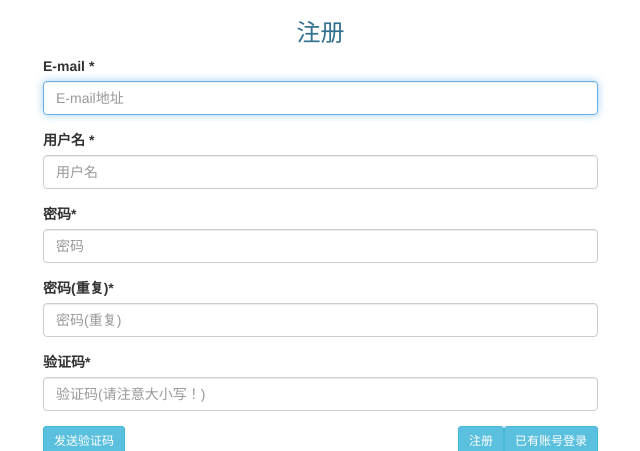
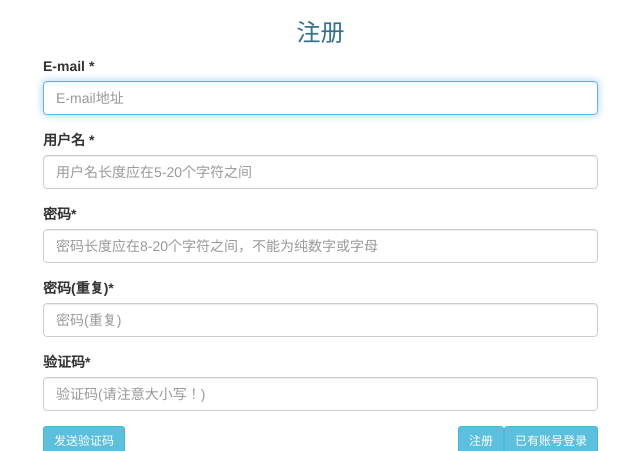
Before and after one commit to three-zhang12/mysite, a Django app: page /account/register/ in a window 1280 px wide. Shown: the top 451 px of the page, without its empty margins (27-667 px from the left). Run offline with Django 3.2, Linux system fonts and the light colour scheme; some libraries are stand-ins or nearby versions.

Commit message:
网页提示修改

```diff
--- a/templates/404.html
+++ b/templates/404.html
@@ -40,7 +40,7 @@
         <br>
         <img src="{% static 'img/404.png' %}" alt="">
         <br>
-        <h1><b>404 网页走丢了~</b></h1>
+        <h1><b>网页走丢了~</b></h1>
         <br>
 
         <br>
--- a/templates/500.html
+++ b/templates/500.html
@@ -41,9 +41,9 @@
     <div class="row centered">
       <div class="col-lg-10 col-lg-offset-1 centered">
         <br>
-        <img src="{% static 'img/404.png' %}" alt="">
+        <img src="{% static 'img/500.png' %}" alt="">
         <br>
-        <h1><b>500 网页丢失~~</b></h1>
+        <h1><b>网页丢失~~</b></h1>
         <br>
 
         <br>
--- a/templates/account/signup.html
+++ b/templates/account/signup.html
@@ -35,7 +35,7 @@
                                 <span class="asteriskField">*</span>
                             </label>
                             <div class="">
-                                <input type="text" name="username" value="{{ username }}" placeholder="用户名"  minlength="1" maxlength="150" class="textinput textInput form-control form-control-danger" required id="id_username" />
+                                <input type="text" name="username" value="{{ username }}" placeholder="用户名长度应在5-20个字符之间"  minlength="1" maxlength="150" class="textinput textInput form-control form-control-danger" required id="id_username" />
                                 <p id="error_1_id_username" class="help-block">
                                     <strong>{% if user_error == 'exit' %}已存在一位使用该名字的用户
                                         {% elif user_error == 'length' %}用户名限制5~20个字符
@@ -48,7 +48,7 @@
                                         密码<span class="asteriskField">*</span>
                             </label>
                             <div class="">
-                                <input type="password" name="password" value="{{ pwd }}" placeholder="密码" class="textinput textInput form-control form-control-danger" required id="id_password1" />
+                                <input type="password" name="password" value="{{ pwd }}" placeholder="密码长度应在8-20个字符之间，不能为纯数字或字母" class="textinput textInput form-control form-control-danger" required id="id_password1" />
                                 <p id="error_1_id_password1" class="help-block">
                                     <strong>{% if pwd_error == 'nums_alpha' %}密码不能使用纯数字或字母
                                             {% elif pwd_error == 'length' %}密码限制8~20个字符
```
